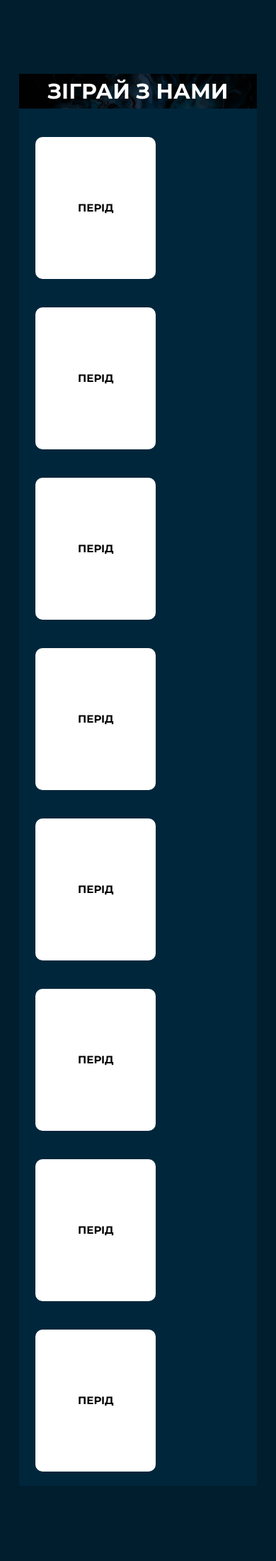
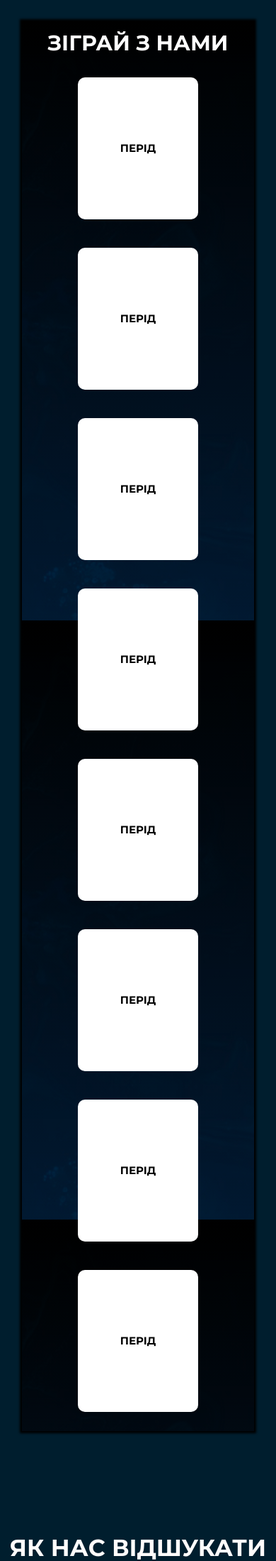
Before and after one commit to VladIvanchuk/Stie, a PHP site: page / in a window 390 px wide; the page is wider, and only the part inside the window is pictured. Shown: the part 1729-3928 px from the top of that part at 71% size. Run offline with PHP 8.4, Linux system fonts and the light colour scheme; some libraries are stand-ins or nearby versions.

Commit message:
Add files via upload

```diff
--- a/css/style.css
+++ b/css/style.css
@@ -540,21 +540,18 @@ header.sticky {
 
 @media (min-height: 500px) {
 	.mainlogo img{
-	border-radius: 100%;
 	height: 150px;
 }
 }
 
 @media (min-height: 600px) {
 	.mainlogo img{
-	border-radius: 100%;
 	height: 200px;
 }
 }
 
 @media (min-height: 800px) {
 	.mainlogo img{
-	border-radius: 100%;
 	height: 230px;
 }
 }
@@ -657,8 +654,16 @@ header.sticky {
 }
 
 @media (max-width: 700px){
+	.mainlogo img{
+	height: 50px;
+}
+
+.header__text{
+	font-size: 30px;
+
+}
 	.header__text2{
-	font-size: 12px;
+	font-size: 15px;
 	line-height: 30px;
 }
 }
@@ -1043,28 +1048,32 @@ header.sticky {
 	color: #FFFCFC;
 }
 
+/***************************************************/
 .game__sec{
-	margin-top: -45px;
-	height: 50%
+	margin: 170px 0 20px 0;
+
+}
+
+.game__sec .container{
+	width: 97%;
 }
 
 .game{
-	background-color: #00263b;
-
+	background: linear-gradient(rgba(0,0,0,1),rgba(0, 51, 102, 0.4)), url(../img/main.png) no-repeat center;
+	background-size: cover;
+	box-sizing: inherit;
+	box-shadow:  0 0 3px 3px #000;
+	background-attachment: fixed;
+	padding: 2% 0;
 }
 
 .game__header{
-	margin: 170px 0 20px 0;
-	font-style: normal;
 	font-weight: bold;
 	font-size: 30px;
 	line-height: 49px;
 	text-align: center;
 	color: #FFf;
-	min-width: 100%;
-	background: url('../img/Rectangle 1.png') no-repeat center;
-	background-size: cover;
-	box-sizing: inherit;
+	padding-bottom:  1.2%;
 
 }
 
@@ -1073,7 +1082,6 @@ header.sticky {
 	display: flex;
     flex-wrap: wrap;
     justify-content: space-between;
-
 }
 
 .wrap{
@@ -1082,6 +1090,8 @@ header.sticky {
 	display: flex;
 	flex-wrap: wrap;
 	align-items: center;
+	justify-content: center;
+	width: 100%;
 }
 
 .card {
@@ -1109,7 +1119,7 @@ header.sticky {
   background-color: #fff;
 }
 .back {
-  background-color: #000;
+  background-color: #0037a6;
   color: #fff;
   transform: rotateY(180deg);
 }
--- a/index.html
+++ b/index.html
@@ -85,7 +85,7 @@
 					</li>
 					<li class="header__item">
             <div class="dropdown">
-						<a href=""><img class="nav__button" src="img/svg/nav (2).svg"><a href="index.html#about_us" class="header__link">Про нас</a></a>
+						<a href=""><img class="nav__button" src="img/svg/nav (2).svg"><a href="#about_us" class="header__link">Про нас</a></a>
             <div class="dropdown-content">
               <a href="">Історія</a>
                 <a href="">Досягнення</a>
```
